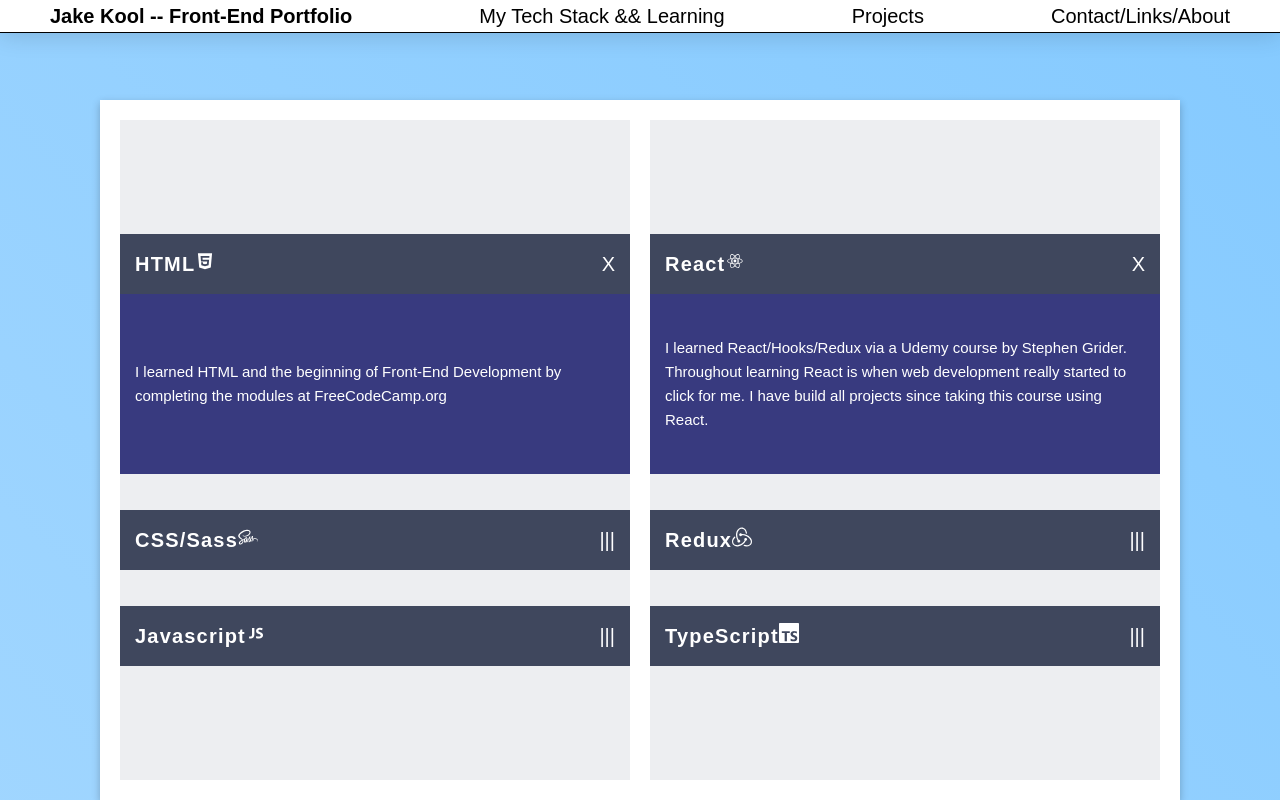
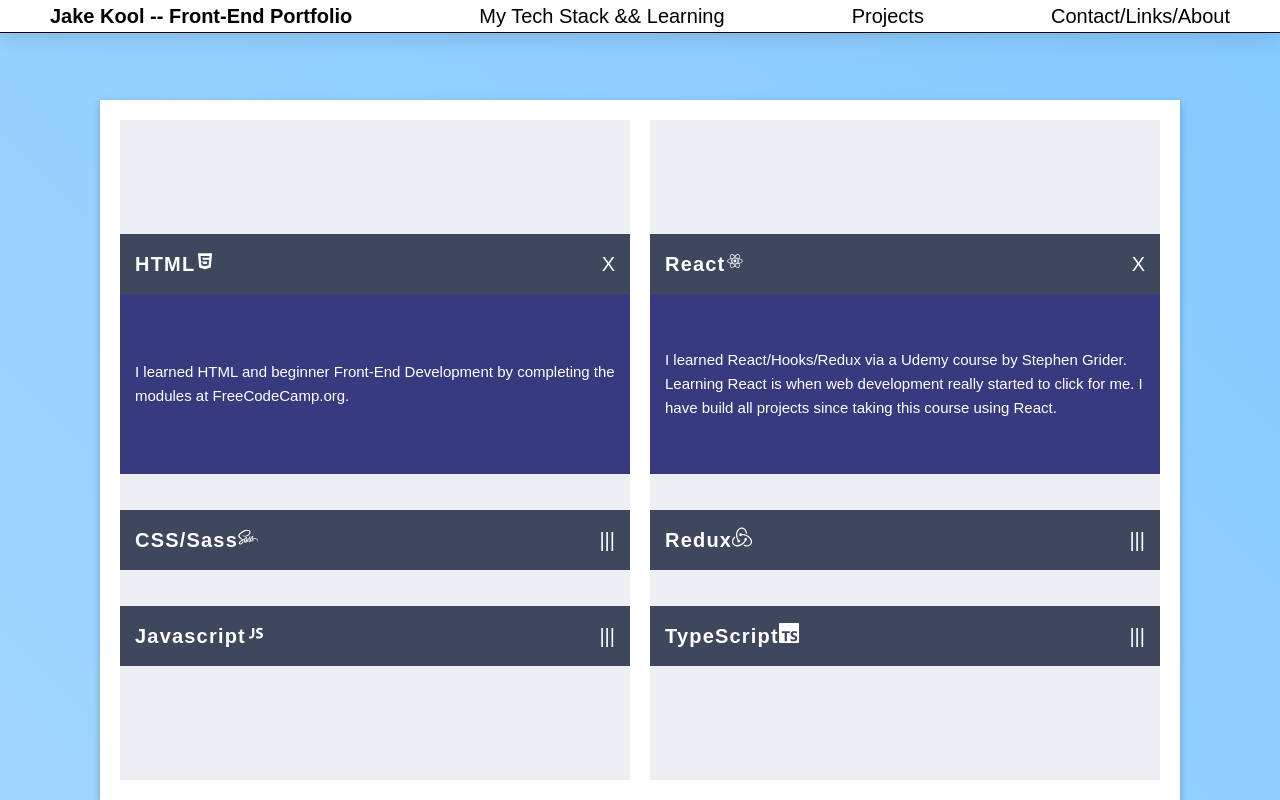
Before and after one commit to jacobkool/portfolio, a React (Create React App) app: page / in a window 1280 px wide. Shown: the top 800 px of the page. Built offline with nearby package versions, Linux system fonts and the light colour scheme.

Commit message:
fixed gramatical errors

```diff
--- a/src/components/Learning.tsx
+++ b/src/components/Learning.tsx
@@ -19,12 +19,12 @@ const Learning: React.FC<Props> = (props) => {
         HTML: {
             title: 'HTML',
             icon: <DiHtml5/>,
-            text: 'I learned HTML and the beginning of Front-End Development by completing the modules at FreeCodeCamp.org'
+            text: 'I learned HTML and beginner Front-End Development by completing the modules at FreeCodeCamp.org.'
         },
         CSS: {
             title: 'CSS/Sass',
             icon: <DiSass/>,
-            text: 'I learned the bare-bones of CSS via FreeCodeCamp. More recently I have taken the CSS/Sass/Grid/Flebox Masterclass by Jonas Schmedtmann on Udemy.'
+            text: 'I learned the basics of CSS via FreeCodeCamp. More recently I have taken the CSS/Sass/Grid/Flexbox Masterclass by Jonas Schmedtmann on Udemy.'
         },
         JavaScript: {
             title: 'Javascript',
@@ -34,17 +34,17 @@ const Learning: React.FC<Props> = (props) => {
         React: {
             title: 'React',
             icon: <DiReact/>,
-            text: 'I learned React/Hooks/Redux via a Udemy course by Stephen Grider. Throughout learning React is when web development really started to click for me. I have build all projects since taking this course using React.'
+            text: 'I learned React/Hooks/Redux via a Udemy course by Stephen Grider. Learning React is when web development really started to click for me. I have build all projects since taking this course using React.'
         },
         Redux: {
             title: 'Redux',
             icon: <SiRedux/>,
-            text: 'As I looked into building more complex projects, I saw the value in adding Redux as a state management tool. I learned Redux alongside React, and have continued to learn Redux via documentation, training videos, and using it in projects.'
+            text: 'As I looked into building more complex projects, I saw the value in adding Redux as a state management tool. I learned Redux alongside React, and have continued to learn Redux via documentation, StackOverflow, and training videos.'
         },
         TypeScript: {
             title: 'TypeScript',
             icon: <SiTypescript/>,
-            text: 'I learned TypeScript via a Udemy Course in which I used TypeScript building simple applications. I quickly saw the benefit of Typescript and now use it on all of my projects!'
+            text: 'I learned TypeScript via a Udemy Course in which I used TypeScript building simple applications. I quickly saw the benefit of Typescript and now use it on all of my projects, including this page!'
         }
     }
 
```
Also changed, not shown: 1 other file (tests, documents, lock files or other folders).
